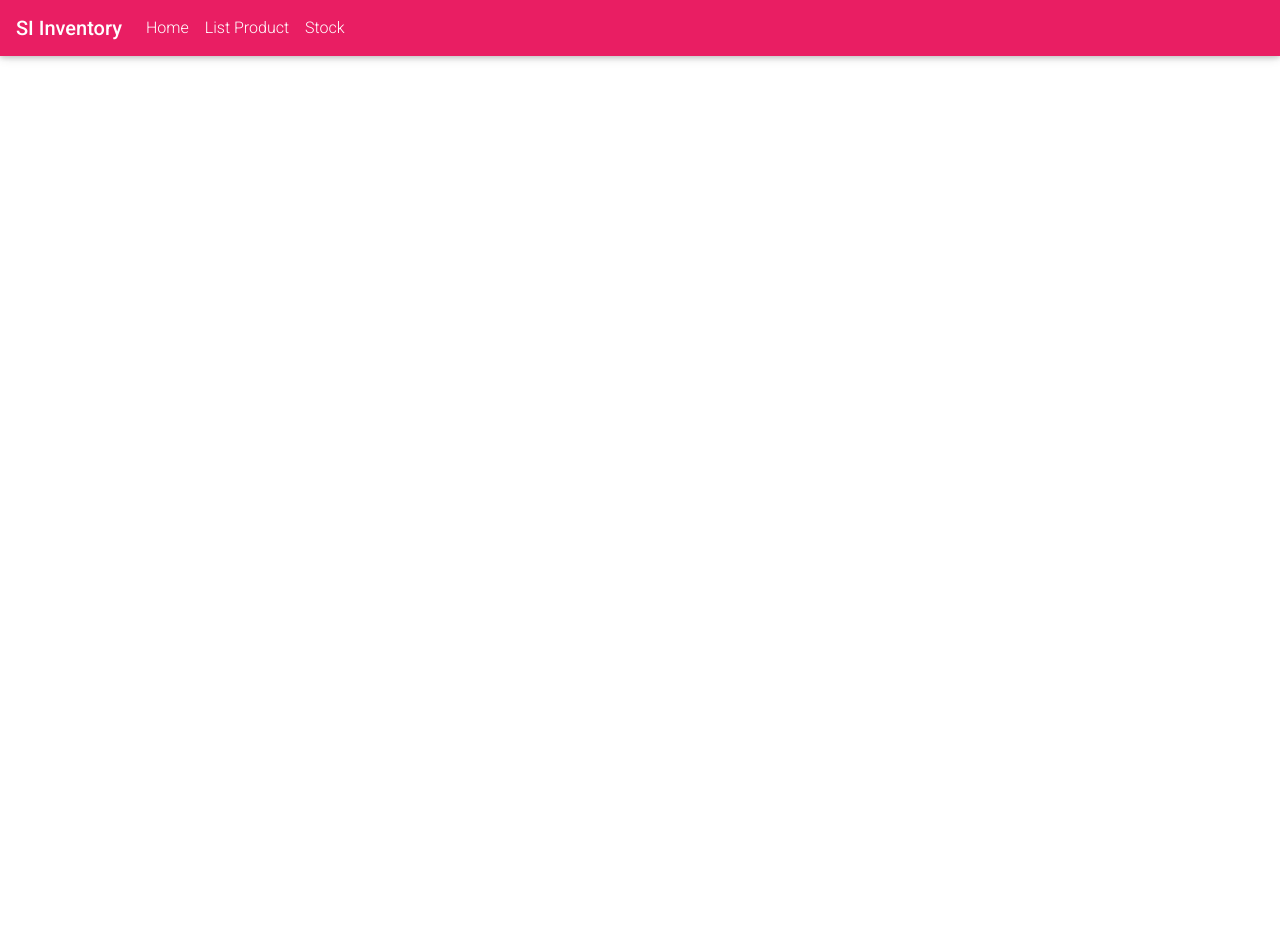
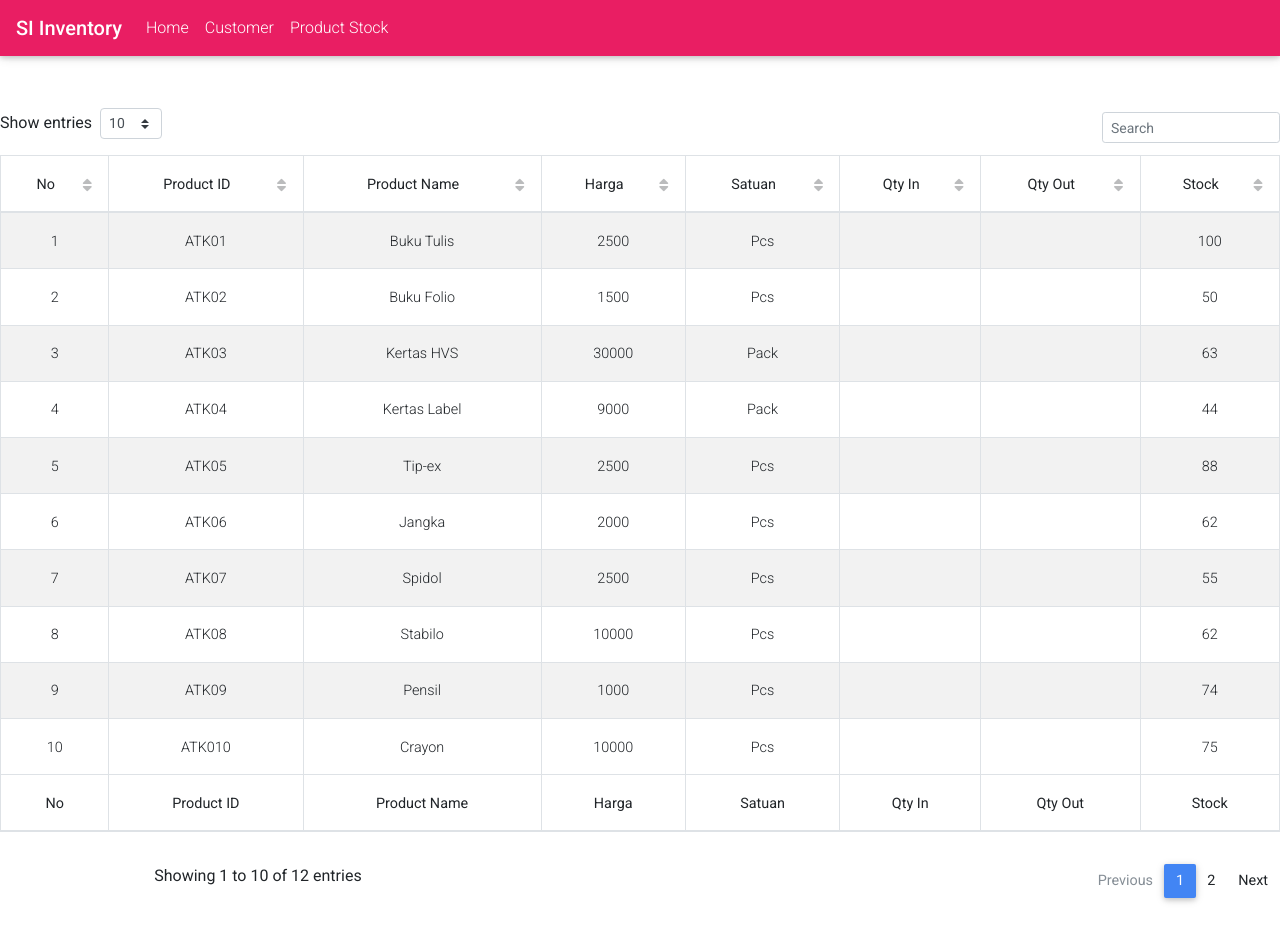
Before and after one commit to farah92/project_react1, a React (Create React App) app: page /Stock in a window 1280 px wide. Before the commit the page ends 800 px from the top, so only its background shows below. Built offline with nearby package versions, Linux system fonts and the light colour scheme.

Commit message:
Update navbar.js

```diff
--- a/src/navbar.js
+++ b/src/navbar.js
@@ -38,18 +38,18 @@ class FixedNavbarExample extends React.Component {
                       <MDBNavLink to="/">Home</MDBNavLink>
                   </MDBNavItem>
                   <MDBNavItem>
-                      <MDBNavLink to="/Product">List Product</MDBNavLink>
+                      <MDBNavLink to="/Customer">Customer</MDBNavLink>
                   </MDBNavItem>
                   <MDBNavItem>
-                      <MDBNavLink to="/Table">Stock</MDBNavLink>
+                      <MDBNavLink to="/Stock">Product Stock</MDBNavLink>
                   </MDBNavItem>
                 </MDBNavbarNav>
               </MDBCollapse>
             </MDBNavbar>
           </header>
           <Route exact path="/" component={Home}/>
-          <Route path="/Product" component={Product}/>
-          <Route path="/Table" component={About}/>
+          <Route path="/Customer" component={Product}/>
+          <Route path="/Stock" component={About}/>
         </Router>
       </div>
     );
```
